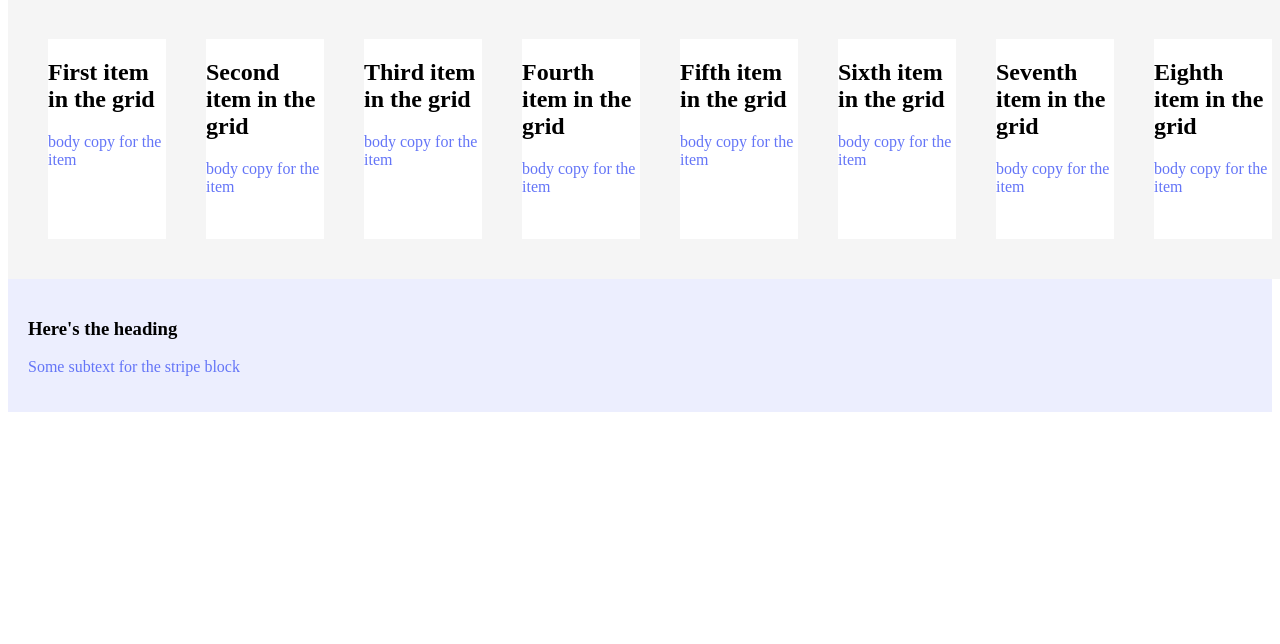
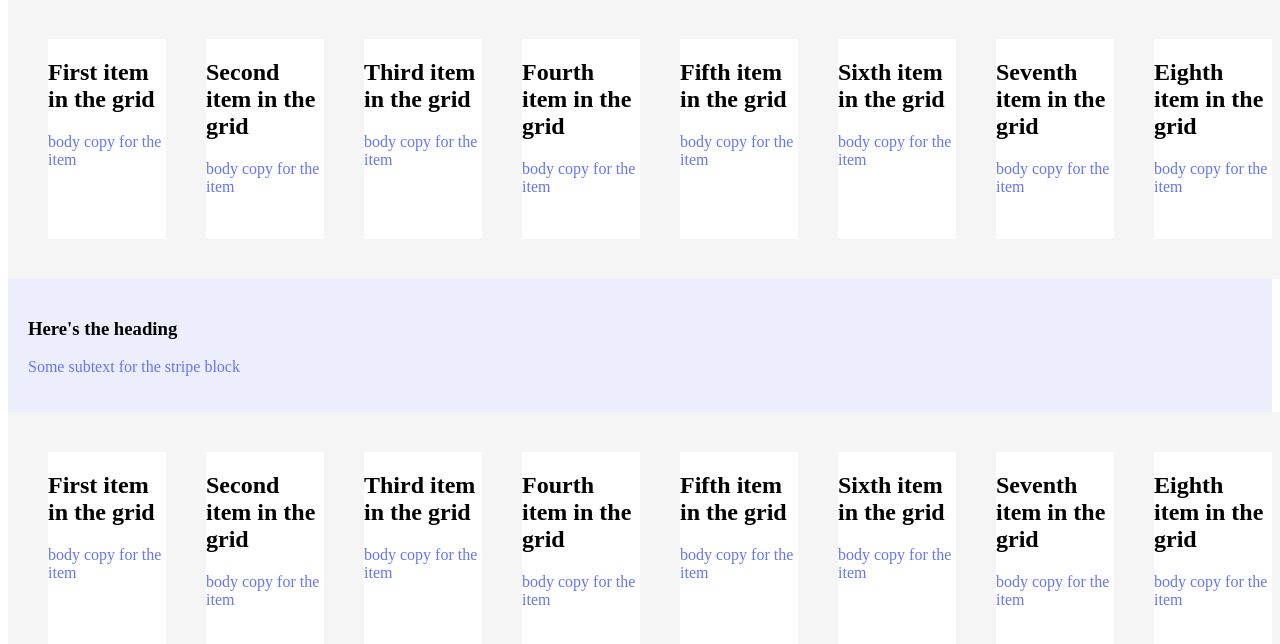
Before and after one commit to HamStanford/github.io, a website: page index.html in a window 1280 px wide. Shown: the part 94-738 px from the top of the page. Drawn offline with Linux system fonts and the light colour scheme.

Commit message:
Adding new grid below

```diff
--- a/index.html
+++ b/index.html
@@ -46,6 +46,7 @@
 <div id="header-block">
   <h2>This is my header</h2>
 </div>
+
 <div id="grid-block">
   <div class="grid-item">
     <h2>First item in the grid</h2>
@@ -85,6 +86,40 @@
 <h3>Here's the heading</h3>
 <p>Some subtext for the stripe block</p>
 </div>
+
+<div id="grid-block">
+  <div class="grid-item">
+    <h2>First item in the grid</h2>
+    <p>body copy for the item</p>
+  </div>
+  <div class="grid-item">
+    <h2>Second item in the grid</h2>
+    <p>body copy for the item</p>
+  </div>
+  <div class="grid-item">
+    <h2>Third item in the grid</h2>
+    <p>body copy for the item</p>
+  </div>
+  <div class="grid-item">
+    <h2>Fourth item in the grid</h2>
+    <p>body copy for the item</p>
+  </div>
+  <div class="grid-item">
+    <h2>Fifth item in the grid</h2>
+    <p>body copy for the item</p>
+  </div>
+  <div class="grid-item">
+    <h2>Sixth item in the grid</h2>
+    <p>body copy for the item</p>
+  </div>
+  <div class="grid-item">
+    <h2>Seventh item in the grid</h2>
+    <p>body copy for the item</p>
+  </div>
+  <div class="grid-item">
+    <h2>Eighth item in the grid</h2>
+    <p>body copy for the item</p>
+  </div>
 </div>
 
 </body>
```
